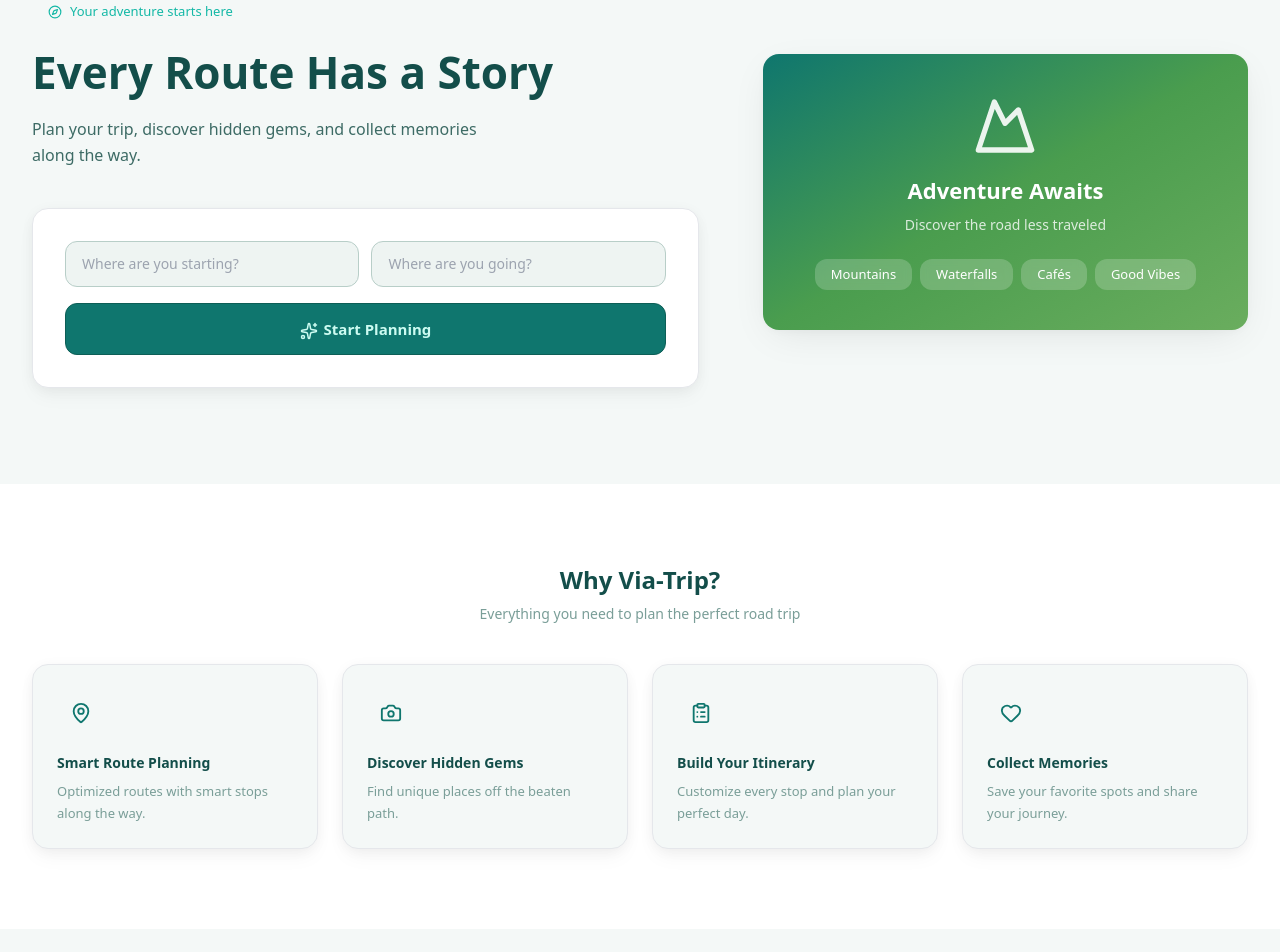
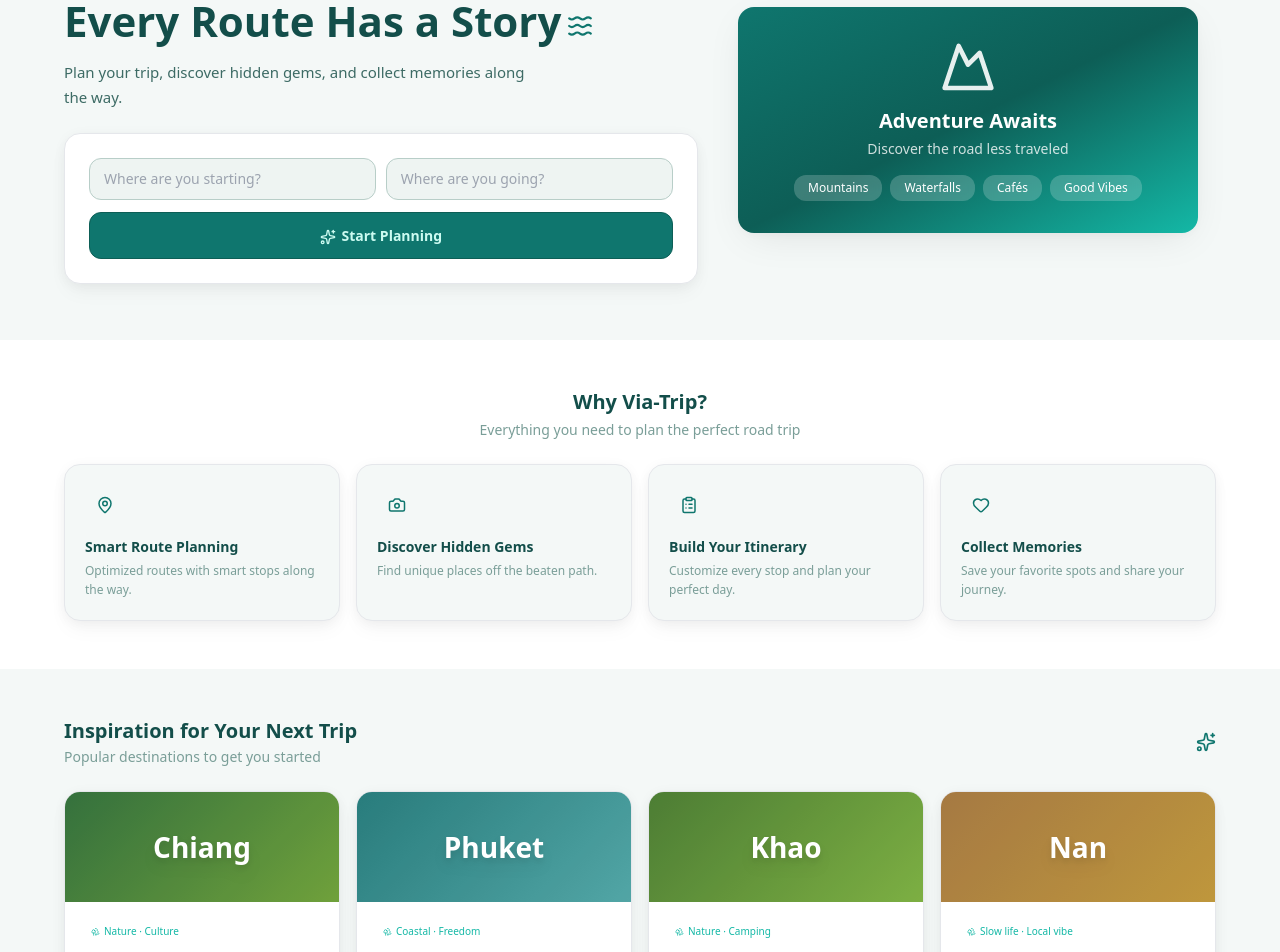
Before and after one commit to khemct/Via-Trippppppp, a React (Vite) app in the folder frontend/: page / in a window 1280 px wide. Shown: the part 160-1112 px from the top of the page. Built offline with nearby package versions, Linux system fonts and the light colour scheme.

Commit message:
compact: reduce spacing across all pages, preserve all content

```diff
--- a/frontend/src/components/Footer.jsx
+++ b/frontend/src/components/Footer.jsx
@@ -36,14 +36,14 @@ const columns = [
 export default function Footer() {
   return (
     <footer className="bg-input border-t border-line mt-auto">
-      <div className="max-w-[1280px] mx-auto px-6 py-12 pb-8 grid grid-cols-1 sm:grid-cols-2 lg:grid-cols-[280px_1fr_1fr_1fr] gap-6 lg:gap-10">
+      <div className="max-w-[1280px] mx-auto px-6 py-8 pb-6 grid grid-cols-1 sm:grid-cols-2 lg:grid-cols-[280px_1fr_1fr_1fr] gap-6 lg:gap-8">
         {columns.map((col) => (
           <div key={col.key}>
             {col.content ? (
               col.content
             ) : (
               <>
-                <div className="text-xs font-semibold text-muted tracking-wider mb-4">{col.title}</div>
+                <div className="text-xs font-semibold text-muted tracking-wider mb-3">{col.title}</div>
                 <div className="flex flex-col gap-2.5">
                   {col.links.map((link) => (
                     <Link key={link} to="/" className="text-[13px] text-body no-underline">{link}</Link>
--- a/frontend/src/components/Navbar.jsx
+++ b/frontend/src/components/Navbar.jsx
@@ -18,7 +18,7 @@ export default function Navbar({ isLoggedIn, userName, onLogout }) {
         </Link>
 
           {isLoggedIn && (
-            <div className="flex gap-2 md:gap-6 ml-4 md:ml-12">
+            <div className="flex gap-2 md:gap-4 ml-4 md:ml-6">
               <Link to="/" className="text-body text-sm font-medium no-underline focus-visible:ring-2 ring-brand">Home</Link>
               <Link to="/trips/new" className="text-body text-sm font-medium no-underline focus-visible:ring-2 ring-brand">New Trip</Link>
               <Link to="/trips" className="text-body text-sm font-medium no-underline focus-visible:ring-2 ring-brand">My Trips</Link>
--- a/frontend/src/pages/HomePage.jsx
+++ b/frontend/src/pages/HomePage.jsx
@@ -1,6 +1,7 @@
 import { useState } from 'react';
 import { useNavigate, Link } from 'react-router-dom';
-import { MapPin, Camera, ClipboardList, Heart, Sparkles, Truck, Compass, Trees, Coffee, Mountain } from 'lucide-react';
+import { MapPin, Camera, ClipboardList, Heart, Sparkles, Truck, Compass, Trees, Coffee, Mountain, Waves, Sunset, Palmtree } from 'lucide-react';
+import { useTheme } from '../context/ThemeContext';
 import Footer from '../components/Footer';
 
 const features = [
@@ -17,7 +18,11 @@ const inspirations = [
   { name: 'Nan', tags: 'Slow life · Local vibe', rating: 4.6, gradient: 'linear-gradient(135deg, #b8874a, #d4a843)' },
 ];
 
+const themeIcons = { adventure: Waves, bright: Sunset, modern: Palmtree };
+
 export default function HomePage() {
+  const { colorTheme } = useTheme();
+  const ThemeIcon = themeIcons[colorTheme] || Waves;
   const navigate = useNavigate();
   const [origin, setOrigin] = useState('');
   const [dest, setDest] = useState('');
@@ -33,54 +38,54 @@ export default function HomePage() {
   return (
     <div>
       {/* Section 1 — Hero */}
-      <section className="bg-gradient-to-br from-brand-light/40 via-card to-base px-4 md:px-8 py-16 md:py-24">
-        <div className="max-w-[1280px] mx-auto flex gap-16 items-center flex-col lg:flex-row">
+      <section className="bg-gradient-to-br from-brand-light/40 via-card to-base px-4 md:px-8 py-10 md:py-14">
+        <div className="max-w-6xl mx-auto flex gap-10 items-center flex-col lg:flex-row">
           {/* Left */}
           <div className="w-full lg:w-[55%]">
-            <div className="inline-flex items-center gap-2 bg-brand-light/60 text-brand-text rounded-full px-4 py-1.5 text-[13px] font-medium mb-5">
-              <Compass size={14} />
+            <div className="inline-flex items-center gap-2 bg-brand-light/60 text-brand-text rounded-full px-3.5 py-1 text-[12px] font-medium mb-4">
+              <Compass size={13} />
               Your adventure starts here
             </div>
-            <h1 className="text-3xl md:text-[44px] font-extrabold text-heading leading-[1.1] mb-5">
-              Every Route Has a Story
+            <h1 className="text-3xl md:text-[42px] font-extrabold text-heading leading-[1.1] mb-4">
+              Every Route Has a Story<ThemeIcon size={26} className="inline ml-1.5 text-brand align-middle" />
             </h1>
-            <p className="text-base text-body leading-relaxed mb-10 max-w-[480px]">
+            <p className="text-[15px] text-body leading-relaxed mb-6 max-w-[480px]">
               Plan your trip, discover hidden gems, and collect memories along the way.
             </p>
 
-            <form onSubmit={handleSearch} className="bg-card rounded-2xl p-8 shadow-soft border border-line/40" role="search">
-              <div className="flex flex-col md:flex-row gap-3 mb-4">
+            <form onSubmit={handleSearch} className="bg-card rounded-2xl p-6 shadow-soft border border-line/40" role="search">
+              <div className="flex flex-col md:flex-row gap-2.5 mb-3">
                 <input
                   value={origin}
                   onChange={(e) => setOrigin(e.target.value)}
                   placeholder="Where are you starting?"
-                  className="flex-1 border border-line-strong rounded-xl bg-input px-4 py-3 text-sm text-heading outline-none focus:ring-2 focus:ring-brand/30 focus:border-transparent transition-all"
+                  className="flex-1 border border-line-strong rounded-xl bg-input px-3.5 py-2.5 text-sm text-heading outline-none focus:ring-2 focus:ring-brand/30 focus:border-transparent transition-all"
                 />
                 <input
                   value={dest}
                   onChange={(e) => setDest(e.target.value)}
                   placeholder="Where are you going?"
-                  className="flex-1 border border-line-strong rounded-xl bg-input px-4 py-3 text-sm text-heading outline-none focus:ring-2 focus:ring-brand/30 focus:border-transparent transition-all"
+                  className="flex-1 border border-line-strong rounded-xl bg-input px-3.5 py-2.5 text-sm text-heading outline-none focus:ring-2 focus:ring-brand/30 focus:border-transparent transition-all"
                 />
               </div>
               <button
                 type="submit"
-                className="w-full bg-brand text-brand-light border border-brand-hover rounded-xl py-3.5 text-[15px] font-semibold cursor-pointer active:scale-[0.98] transition-all hover:shadow-soft"
+                className="w-full bg-brand text-brand-light border border-brand-hover rounded-xl py-3 text-[14px] font-semibold cursor-pointer active:scale-[0.98] transition-all hover:shadow-soft"
               >
-                <Sparkles size={18} className="inline mr-1.5" />Start Planning
+                <Sparkles size={16} className="inline mr-1.5" />Start Planning
               </button>
             </form>
           </div>
 
           {/* Right */}
           <div className="w-full lg:w-[40%]">
-            <div className="bg-gradient-to-br from-brand via-[#4a9d4e] to-[#6aad5e] rounded-2xl p-10 text-white text-center shadow-soft-lg">
-              <div className="mb-4"><Mountain size={64} className="text-white/90 mx-auto" /></div>
-              <div className="text-[22px] font-bold mb-2">Adventure Awaits</div>
-              <div className="text-sm text-white/80 mb-6">Discover the road less traveled</div>
+            <div className="bg-gradient-to-br from-brand via-brand-hover to-brand-text rounded-2xl p-8 text-white text-center shadow-soft-lg">
+              <div className="mb-3"><Mountain size={56} className="text-white/90 mx-auto" /></div>
+              <div className="text-xl font-bold mb-1">Adventure Awaits</div>
+              <div className="text-sm text-white/80 mb-4">Discover the road less traveled</div>
               <div className="flex gap-2 justify-center flex-wrap">
                 {['Mountains', 'Waterfalls', 'Cafés', 'Good Vibes'].map((tag) => (
-                  <span key={tag} className="bg-white/20 rounded-xl px-4 py-1.5 text-[13px] font-medium backdrop-blur-sm">
+                  <span key={tag} className="bg-white/20 rounded-xl px-3.5 py-1 text-[12px] font-medium backdrop-blur-sm">
                     {tag}
                   </span>
                 ))}
@@ -91,18 +96,18 @@ export default function HomePage() {
       </section>
 
       {/* Section 2 — Features */}
-      <section className="bg-card px-4 md:px-8 py-14 md:py-20">
-        <div className="max-w-[1280px] mx-auto">
-          <div className="text-center mb-10">
-            <h2 className="text-2xl font-bold text-heading mb-2">Why Via-Trip?</h2>
+      <section className="bg-card px-4 md:px-8 py-8 md:py-12">
+        <div className="max-w-6xl mx-auto">
+          <div className="text-center mb-6">
+            <h2 className="text-xl font-bold text-heading mb-1">Why Via-Trip?</h2>
             <p className="text-sm text-muted max-w-md mx-auto">Everything you need to plan the perfect road trip</p>
           </div>
-          <div className="grid grid-cols-1 sm:grid-cols-2 lg:grid-cols-4 gap-6">
+          <div className="grid grid-cols-1 sm:grid-cols-2 lg:grid-cols-4 gap-4">
             {features.map((f) => (
-              <div key={f.title} className="bg-base rounded-2xl p-6 border border-line/40 shadow-soft hover:shadow-soft-lg transition-all duration-300 hover:-translate-y-0.5">
-                <div className="w-12 h-12 rounded-2xl bg-brand-light/60 flex items-center justify-center text-brand mb-4"><f.icon size={22} /></div>
-                <div className="text-sm font-semibold text-heading mb-2">{f.title}</div>
-                <div className="text-[13px] text-muted leading-relaxed">{f.desc}</div>
+              <div key={f.title} className="bg-base rounded-2xl p-5 border border-line/40 shadow-soft hover:shadow-soft-lg transition-all duration-300 hover:-translate-y-0.5">
+                <div className="w-10 h-10 rounded-xl bg-brand-light/60 flex items-center justify-center text-brand mb-3"><f.icon size={18} /></div>
+                <div className="text-sm font-semibold text-heading mb-1">{f.title}</div>
+                <div className="text-[12px] text-muted leading-relaxed">{f.desc}</div>
               </div>
             ))}
           </div>
@@ -110,33 +115,33 @@ export default function HomePage() {
       </section>
 
       {/* Section 3 — Inspiration */}
-      <section className="bg-base px-4 md:px-8 py-14 md:py-20">
-        <div className="max-w-[1280px] mx-auto">
-          <div className="flex items-center justify-between mb-8">
+      <section className="bg-base px-4 md:px-8 py-8 md:py-12">
+        <div className="max-w-6xl mx-auto">
+          <div className="flex items-center justify-between mb-6">
             <div>
-              <h2 className="text-2xl font-bold text-heading">Inspiration for Your Next Trip</h2>
-              <p className="text-sm text-muted mt-1">Popular destinations to get you started</p>
+              <h2 className="text-xl font-bold text-heading">Inspiration for Your Next Trip</h2>
+              <p className="text-sm text-muted mt-0.5">Popular destinations to get you started</p>
             </div>
-            <Sparkles size={24} className="text-brand shrink-0" />
+            <Sparkles size={20} className="text-brand shrink-0" />
           </div>
-          <div className="grid grid-cols-1 sm:grid-cols-2 lg:grid-cols-4 gap-6">
+          <div className="grid grid-cols-1 sm:grid-cols-2 lg:grid-cols-4 gap-4">
             {inspirations.map((item) => (
               <div key={item.name} className="bg-card rounded-2xl border border-line/40 overflow-hidden shadow-soft hover:shadow-soft-lg transition-all duration-300 hover:-translate-y-0.5">
                 <div
-                  className="h-[130px] flex items-center justify-center text-white text-[32px] font-bold relative"
+                  className="h-[110px] flex items-center justify-center text-white text-[28px] font-bold relative"
                   style={{ background: item.gradient }}
                 >
                   <div className="absolute inset-0 bg-black/10" />
                   <span className="relative drop-shadow-lg">{item.name.split(' ')[0]}</span>
                 </div>
-                <div className="p-5">
-                  <div className="inline-flex items-center gap-1 bg-brand-light/60 text-brand-text rounded-full px-3 py-1 text-[11px] font-medium mb-3">
-                    <Trees size={10} />
+                <div className="p-4">
+                  <div className="inline-flex items-center gap-1 bg-brand-light/60 text-brand-text rounded-full px-2.5 py-0.5 text-[10px] font-medium mb-2">
+                    <Trees size={9} />
                     {item.tags}
                   </div>
                   <div className="flex items-center justify-between">
                     <span className="text-sm font-semibold text-heading">{item.name}</span>
-                    <span className="text-[13px] text-amber-500 font-semibold">★ {item.rating}</span>
+                    <span className="text-[12px] text-amber-500 font-semibold">★ {item.rating}</span>
                   </div>
                 </div>
               </div>
--- a/frontend/src/pages/TripSetupPage.jsx
+++ b/frontend/src/pages/TripSetupPage.jsx
@@ -137,13 +137,13 @@ export default function TripSetupPage() {
         <div className="w-full lg:w-[420px] shrink-0 bg-card px-4 md:px-8 py-6 md:py-8 border-r border-line overflow-y-auto">
           <a
             href="/trips"
-            className="text-[13px] text-brand-text font-medium no-underline inline-block mb-5"
+            className="text-[13px] text-brand-text font-medium no-underline inline-block mb-3"
           >
             &larr; My Trips
           </a>
 
-          <h2 className="text-2xl font-bold text-heading mb-1">Plan Your Trip</h2>
-          <p className="text-sm text-muted mb-6">
+          <h2 className="text-xl font-bold text-heading mb-1">Plan Your Trip</h2>
+          <p className="text-sm text-muted mb-4">
             Fill in the details below to start your road trip.
           </p>
 
```
Also changed, not shown: frontend/src/pages/ForgotPasswordPage.jsx (+7 -7 lines), frontend/src/pages/ItineraryPage.jsx (+5 -5 lines), frontend/src/pages/LoginPage.jsx (+9 -9 lines), frontend/src/pages/RegisterPage.jsx (+8 -8 lines), frontend/src/pages/ResetPasswordPage.jsx (+9 -9 lines), frontend/src/pages/TripDetailPage.jsx (+15 -15 lines), frontend/src/pages/TripListPage.jsx (+4 -4 lines).
